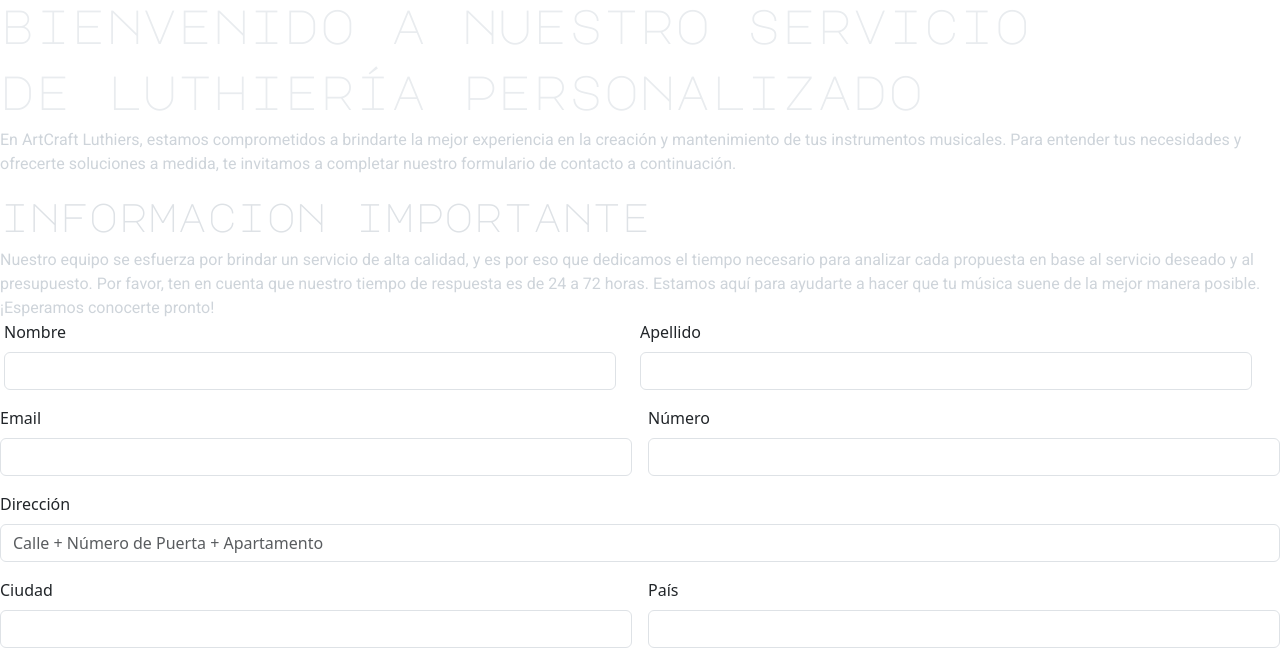
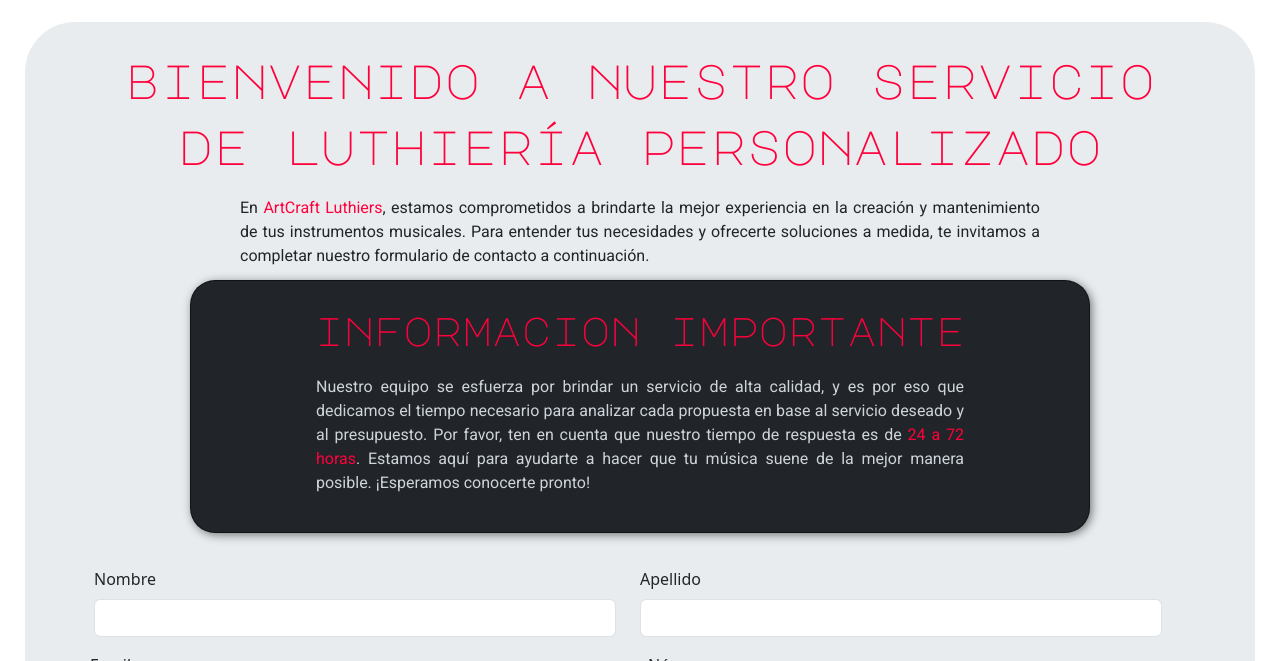
Before and after one commit to dreslafat/proyectoFinal, a website: page pages/servicios.html in a window 1280 px wide. Shown: the part 103-764 px from the top of the page. Drawn offline with nearby package versions, Linux system fonts and the light colour scheme; a web font is replaced by a local one.

Commit message:
Servicios y Faq SCSS finished

```diff
--- /dev/null
+++ b/scss/_faq.scss
@@ -0,0 +1,57 @@
+@import "_mixin";
+
+.faqFlex {
+    display: flex;
+    flex-wrap: wrap;
+    max-width: 1300px;
+    margin: 25px;
+    background-color: #e9ecef;
+    border-radius: 50px;
+    align-self: center;
+    justify-content: center;
+    align-content: center;
+    padding: 30px 10px 30px 10px;
+    margin: 25px;
+
+    .infoAlert{
+        @include infoAlert
+    }
+
+    .acordeonFlex {
+        max-width: 1000px;
+        margin: 25px;
+
+        h2{
+            color: #212529;
+            font-size: 1.25rem;
+            font-family:  "DM Mono", monospace;
+        }
+
+        p {
+            font-family: 'Roboto', sans-serif;
+            color: #212529;
+        }
+
+        a {
+            color: #ff003c;
+            text-decoration: none;
+        }
+
+        ul {
+            color: #212529;
+            font-family: 'Roboto', sans-serif;
+        }
+
+        ol {
+            color: #212529;
+            font-family: 'Roboto', sans-serif;
+        }
+
+        span {
+            color: #212529;
+            font-weight: bold;
+        }
+    }
+
+
+}
--- a/scss/_mixin.scss
+++ b/scss/_mixin.scss
@@ -95,3 +95,32 @@
         height: 5px;
     }
 }
+
+@mixin infoAlert {
+        display: flex;
+        flex-direction: column;
+        flex-wrap: wrap;
+        color: #e9ecef;
+        background-color: #212529;
+        border-radius: 25px;
+        border: 1px solid rgb(0, 0, 0, 0.5);
+        box-shadow: 2px 2px 10px rgb(0, 0, 0, 0.5);
+        padding: 25px;
+        margin: auto;
+        max-width: 900px;
+
+        p {
+            text-align: justify;
+            margin: 12.5px 100px 12.5px 100px;
+        }
+
+        h2 {
+            text-align: center;
+            color: #ff003c;
+        }
+
+        h1 {
+            text-align: center;
+            color: #ff003c;
+        }
+    }
--- /dev/null
+++ b/scss/_servicios.scss
@@ -0,0 +1,46 @@
+@import "_mixin";
+
+.serviciosFlex {
+    display: flex;
+    flex-wrap: wrap;
+    max-width: 1300px;
+    margin: 25px;
+    background-color: #e9ecef;
+    border-radius: 50px;
+    align-self: center;
+    justify-content: center;
+    align-content: center;
+    padding: 30px 10px 30px 10px;
+    margin: 25px;
+
+    h1 {
+        color: #ff003c;
+        text-align: center;
+    }
+
+    .introServicios {
+        max-width: 1000px;
+
+        p {
+            text-align: justify;
+            margin: 12.5px 100px 12.5px 100px;
+        }
+
+        span {
+            color: #ff003c;
+        }
+
+        #introServicios {
+            color: #212529;
+        }
+    }
+
+    .infoAlert {
+        @include infoAlert
+    }
+
+    .serviciosForm {
+        max-width: 1100px;
+        margin: 50px 50px 50px 50px;
+    }
+}
--- a/scss/style.scss
+++ b/scss/style.scss
@@ -1,5 +1,7 @@
-@import "_generales";
 @import "_mixin";
 @import "_index";
 @import "_historia";
 @import "_tienda";
+@import "_faq";
+@import "_servicios";
+@import "_generales";
```
Also changed, not shown: style/style.css, 1 other file.
